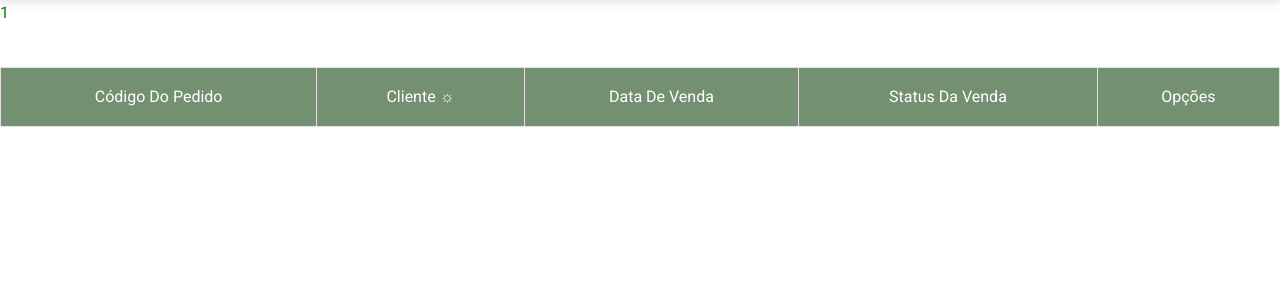
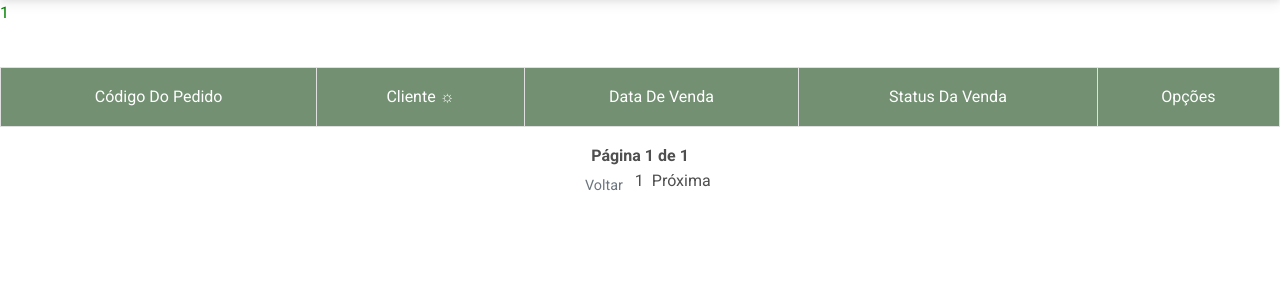
Before and after one commit to Antonio12313/Registro-de-Produtos, a PHP site: page /cadastro-produtos/pedido in a window 1280 px wide. Shown: the part 69-369 px from the top of the page. Run offline with PHP 8.4, Linux system fonts and the light colour scheme; the visitor is signed in with stand-in values (Sample User, id 1); data comes from the database, SQL or seed files in the repository; tables that the repository leaves empty or names only in its code hold one stand-in row (values such as "Sample post"); some libraries are stand-ins or nearby versions.

Commit message:
feature: paginação pedidos

```diff
--- a/ProdutoRepository.php
+++ b/ProdutoRepository.php
@@ -62,7 +62,7 @@ class ProdutoRepository
         ];
     }
 
-    public function getPedidos(): array
+    public function getPedidos(int $offset, int $total_records_per_page): array
     {
 
         $conn = $this->conn->getConnection();
@@ -79,9 +79,8 @@ class ProdutoRepository
                             on vp.venda_id = v.id
                         join produtos as p
                             on vp.prod_id = p.id
-                    where v.deleted_at is null
-                    GROUP BY v.id";
-
+                    where v.deleted_at is null";
+        $sql .= " GROUP BY v.id LIMIT " . $offset . ' , ' . $total_records_per_page;
         $result = $this->conn->getConnection()->query($sql);
         $pedido = [];
 
@@ -290,6 +289,19 @@ class ProdutoRepository
         $conn->close();
         return $total_no_of_pages;
     }
+    function paginacaoPedido($total_records_per_page)
+    {
+        $conn = $this->conn->getConnection();
+        $sql = "SELECT COUNT(*) As total_records  FROM vendas";
+        $result = $conn->query($sql);
+
+        $total_records = mysqli_fetch_array($result);
+        $total_records = $total_records['total_records'];
+        $total_no_of_pages = ceil($total_records / $total_records_per_page);
+
+        $conn->close();
+        return $total_no_of_pages;
+    }
 
     function getLogin($login, $senha): bool
     {
--- a/controllers/PedidoController.php
+++ b/controllers/PedidoController.php
@@ -11,6 +11,24 @@ class PedidoController extends Controller
     public $needAuthentication = true;
 
     public function index($params){
+        $produtoRepository = new ProdutoRepository();
+
+        if (isset($params['page_no']) && $params['page_no'] != "") {
+            $page_no = $params['page_no'];
+        } else {
+            $page_no = 1;
+        }
+        $total_records_per_page = 8;
+
+        $offset = ($page_no - 1) * $total_records_per_page;
+        $previous_page = $page_no - 1;
+        $next_page = $page_no + 1;
+        $adjacents = "2";
+
+
+        $total_no_of_pages = $produtoRepository->paginacaoPedido($total_records_per_page);
+        $second_last = $total_no_of_pages - 1;
+        $pedidos = $produtoRepository->getPedidos($offset, $total_records_per_page);
 
 
         include_once "pedidos.php";
--- a/pedidos.php
+++ b/pedidos.php
@@ -16,7 +16,7 @@ include_once 'controllers/StatusVendaEnum.php';
 
 
 $produtoRepository = new ProdutoRepository();
-$pedidos = $produtoRepository->getPedidos();
+
 $produtoRepository->showMessage();
 ?>
 <br>
@@ -73,6 +73,15 @@ $produtoRepository->showMessage();
     </div>
 </form>
 </section>
+<form action="<?php echo ConfigSite::$ROOT; ?>/pedido" method="post">
+    <div class="center" style="text-align: center;">
+
+            <strong>Página <?php echo $page_no . " de " . $total_no_of_pages; ?></strong><?php
+            include_once 'paginacao-estrutura.php';
+         ?>
+    </div>
+</form>
+
 <br>
 
 
```
